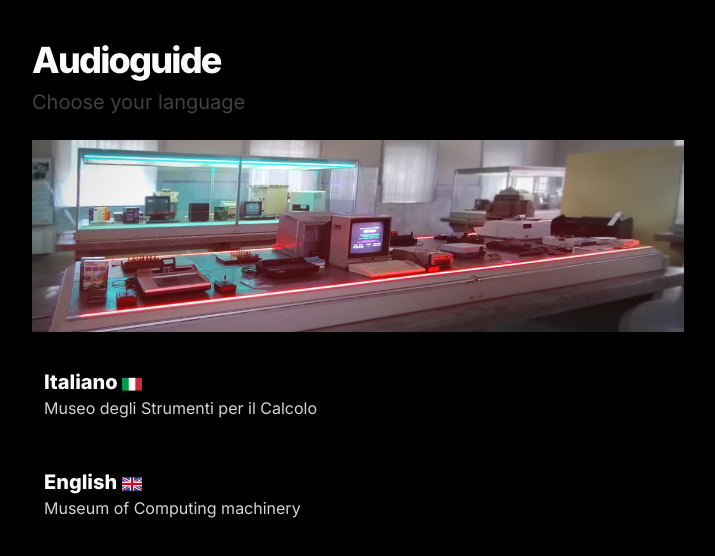
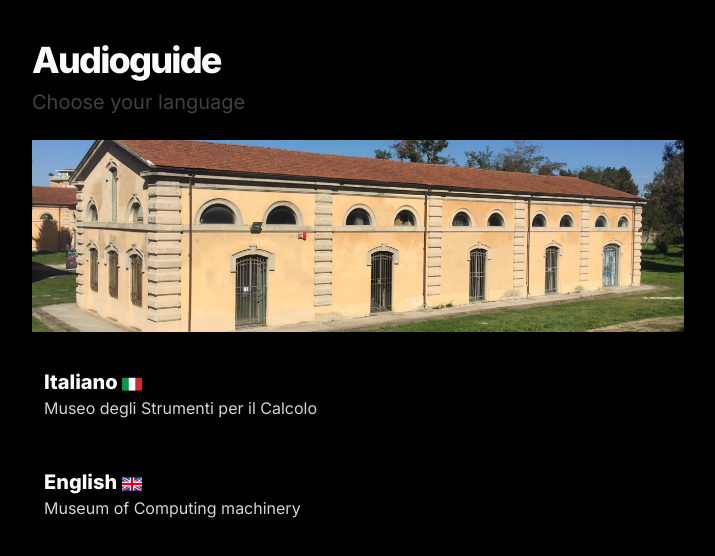
Before and after one commit to c-facade/audioguida-museo-calcolo, a Next.js app: page / in a window 1280 px wide. Shown: the top 556 px of the page, without its empty margins (282-997 px from the left). Built offline with nearby package versions, Linux system fonts and the light colour scheme.

Commit message:
cambio immagine

```diff
--- a/app/page.tsx
+++ b/app/page.tsx
@@ -19,8 +19,8 @@ export default function RootPage() {
 			<div className="flex flex-col gap-4">
 				<Image
 					className="h-48 w-full object-cover"
-					alt="Interno museo"
-					src={`/tours/msc/image.jpg`}
+					alt="esterno museo"
+					src={`testata-interna.jpg`}
 					width="500"
 					height="500"
 					priority={true}
```
